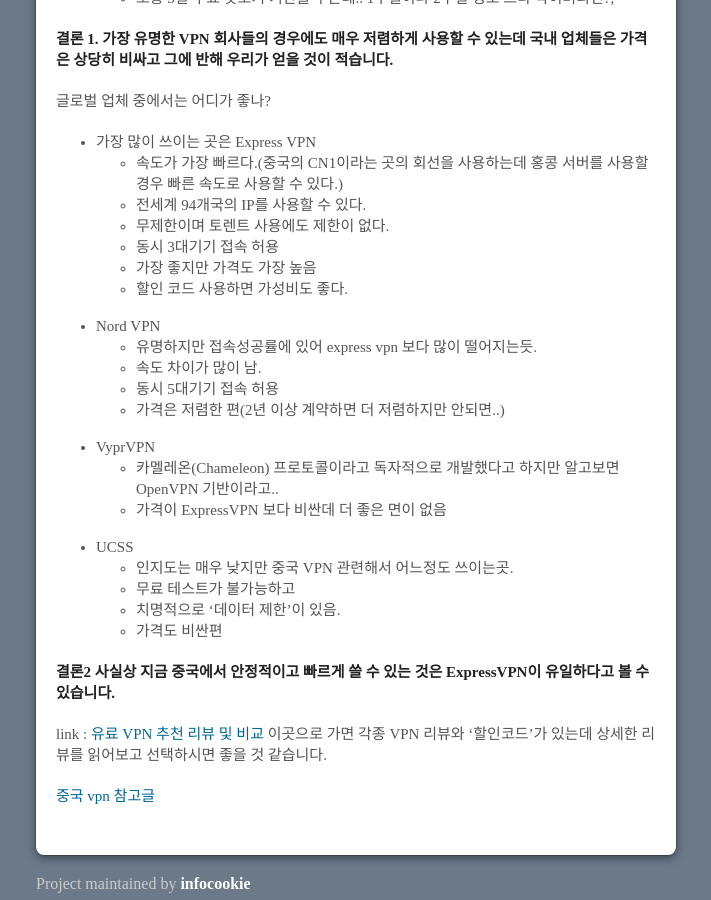
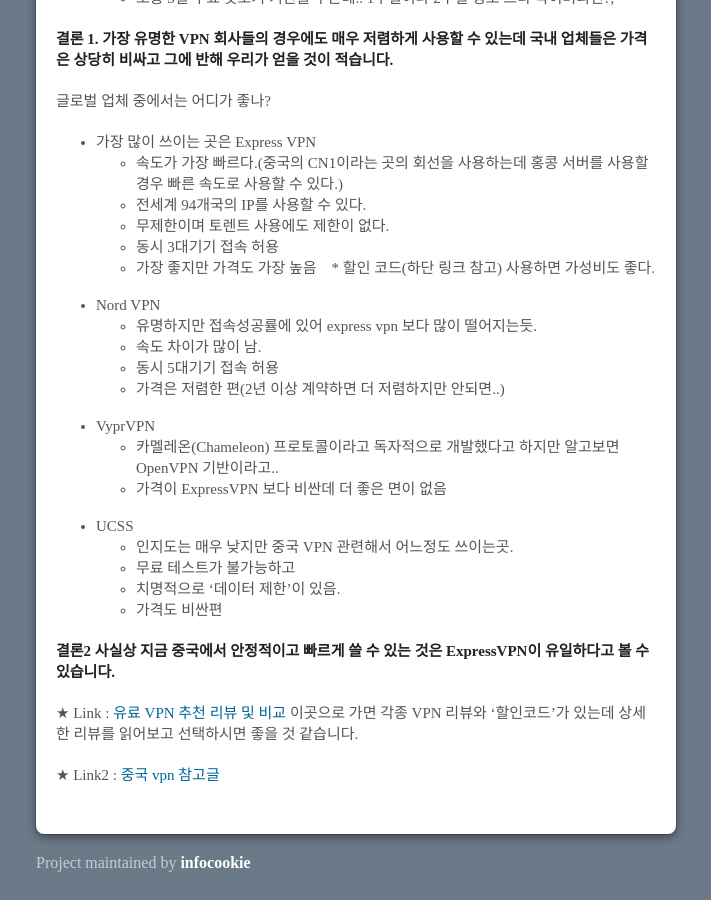
Before and after one commit to infocookie/Infocookie, a Jekyll site: the page built from _posts/2018-02-19-korea-china-vpn.md, in a window 1280 px wide and 900 px high, scrolled down 3416 px. Shown: the whole window, without its empty margins (284-995 px from the left). Built offline with Jekyll 4.4.1, drawn with Linux system fonts in a browser that asks for light colours; the repository's description, which GitHub fills in, is left out.

Commit message:
Update 2018-02-19-korea-china-vpn.md

```diff
--- a/_posts/2018-02-19-korea-china-vpn.md
+++ b/_posts/2018-02-19-korea-china-vpn.md
@@ -114,7 +114,7 @@
     * 무제한이며 토렌트 사용에도 제한이 없다.
     * 동시 3대기기 접속 허용
     * 가장 좋지만 가격도 가장 높음
-    * 할인 코드 사용하면 가성비도 좋다.
+    * 할인 코드(하단 링크 참고) 사용하면 가성비도 좋다.
 * Nord VPN
     * 유명하지만 접속성공률에 있어 express vpn 보다 많이 떨어지는듯.
     * 속도 차이가 많이 남.
@@ -131,6 +131,6 @@
 
 **결론2 사실상 지금 중국에서 안정적이고 빠르게 쓸 수 있는 것은 ExpressVPN이 유일하다고 볼 수 있습니다.**
 
-link : [유료 VPN 추천 리뷰 및 비교](https://vpnvsvpn.com/vpn/) 이곳으로 가면 각종 VPN 리뷰와 '할인코드'가 있는데 상세한 리뷰를 읽어보고 선택하시면 좋을 것 같습니다.
+★ Link : [유료 VPN 추천 리뷰 및 비교](https://vpnvsvpn.com/vpn/) 이곳으로 가면 각종 VPN 리뷰와 '할인코드'가 있는데 상세한 리뷰를 읽어보고 선택하시면 좋을 것 같습니다.
 
-[중국 vpn 참고글](https://vpnvsvpn.com/middle-east-china-vpn/ "2018 중동, 중국 VPN 추천 현지인 인기 1위")
+★ Link2 : [중국 vpn 참고글](https://vpnvsvpn.com/middle-east-china-vpn/ "2018 중동, 중국 VPN 추천 현지인 인기 1위")
```
